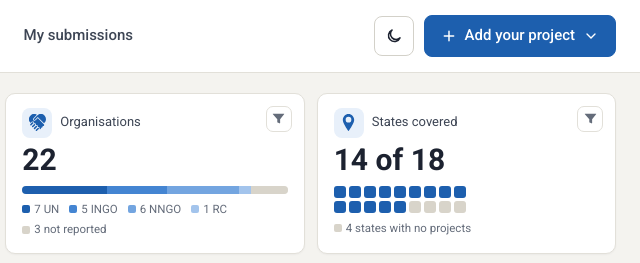
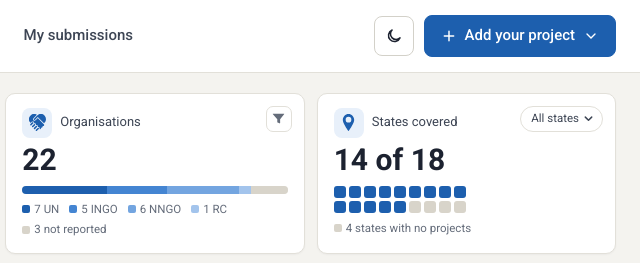
Before and after one commit to mdfazlulkarim/durable-solutions-sudan, a plain HTML site: page index.html in a window 1280 px wide. Shown: the top 263 px of the page, 640-1280 px from the left. Drawn offline with Linux system fonts and the light colour scheme.

Commit message:
Organisations card filters on lead or partner; state drop-down on the States card
- Clicking INGO, NNGO, RC or not reported shows projects where such an organisation is the lead or a partner (all leads are UN agencies, so the lead-type filter showed nothing); hover lists the organisations
- States covered card has a drop-down to select a state

```diff
--- a/assets/css/style.css
+++ b/assets/css/style.css
@@ -850,3 +850,10 @@ dialog.modal-donors { width: min(720px, calc(100vw - 24px)); }
   .dl-head, .dl-row { grid-template-columns: 18px minmax(0, 1fr) 76px 52px; }
   .dl-head span:nth-child(3), .dl-row .dl-bar, .dl-head span:nth-child(5), .dl-row .dl-pct { display: none; }
 }
+.kselect { position: absolute; top: 12px; right: 12px; max-width: 58%; height: 26px; display: inline-flex; align-items: center; gap: 4px; padding: 0 8px 0 10px; border: 1px solid var(--line); border-radius: 999px; font-size: 11.5px; color: var(--ink-2); background: var(--panel); cursor: pointer; }
+.kselect span { overflow: hidden; text-overflow: ellipsis; white-space: nowrap; }
+.kselect svg { width: 11px; height: 11px; flex: none; }
+.kselect:hover, .kselect:focus-within { border-color: var(--brand); color: var(--brand); }
+.kselect.on { background: var(--brand); border-color: var(--brand); color: var(--on-brand); font-weight: 500; }
+.kselect select { position: absolute; inset: 0; width: 100%; height: 100%; opacity: 0; cursor: pointer; font-size: 14px; }
+.kpi:has(.kselect) .kpi-label { padding-right: 96px; }
--- a/assets/js/app.js
+++ b/assets/js/app.js
@@ -17,6 +17,7 @@
     search: "", criteria: new Set(), itypes: new Set(), orgTypes: new Set(), leadership: new Set(),
     orgName: "", status: new Set(), minShare: 0, includeUnreported: true, groups: new Set(),
     scope: new Set(), donors: new Set(), coord: new Set(),
+    involved: new Set(), // organisation types taking part, as lead or partner (from the Organisations card)
     endingSoon: false,
     time: { mode: "all", from: null, to: null },
     colourBy: "projects",
@@ -36,6 +37,7 @@
     scope: (p, set) => set.has(p.nationwide ? "nationwide" : "states"),
     donors: (p, set) => set.has(p.donor),
     coord: (p, set) => set.has(p.coordination),
+    involved: (p, set) => (p.lead && set.has(p.orgType || "none")) || p.partners.some((_, i) => set.has(p.partnerTypes[i] || "none")),
   };
 
   function timeWindow() {
@@ -156,6 +158,7 @@
       scope: [{ v: "nationwide", label: "Nationwide" }, { v: "states", label: "One or more states" }],
       donors: count((p) => [p.donor]).map((d) => ({ v: d, label: d })),
       coord: count((p) => [p.coordination]).map((d) => ({ v: d, label: d })),
+      involved: [...SF.ORG_TYPES.map((o) => ({ v: o.key, label: `With ${o.label} (lead or partner)` })), { v: "none", label: "With organisations of type not reported" }],
     };
   }
   const GROUP_META = [
@@ -337,17 +340,24 @@
       [`${st.none} no status`, st.none, "var(--map-none)", "none", "Show only projects with no dates reported"],
     ].map(([l, n, c, v, t]) => [l, n, c, null, v, t]), stBase.length, "status");
 
-    // Organisations by type, leads and partners (breakdown without the organisation type filter)
+    // Organisations by type, leads and partners. A click shows projects where an organisation of that type
+    // takes part, as lead or partner (breakdown without that filter)
     const leads = new Set(list.map((p) => p.lead).filter(Boolean));
     const partners = new Set(list.flatMap((p) => p.partners).filter((o) => !leads.has(o)));
-    const types = orgTypeRows(filtered("orgTypes"));
-    const typeShort = { "UN agencies": "UN", "International NGOs": "INGO", "National NGOs": "NNGO", "Red Cross / Red Crescent": "RC", "Authorities": "authorities", "Other": "other", "Type not reported": "not reported" };
-    const typeCol = ["#1d5fae", "#4485d2", "#73a5e0", "#a3c4ec", "#6250d6", "#b7a9f5", "var(--map-none)"];
-    const typeKey = (l) => (SF.ORG_TYPES.find((o) => o.label === l) || {}).key;
-    const orgBody = bar(types.map((r, i) => {
-      const k = typeKey(r.l);
-      return [`${r.n} ${typeShort[r.l] || r.l}`, r.n, r.l === "Type not reported" ? "var(--map-none)" : typeCol[i], null, k || null, k ? `Show only projects led by ${r.l.toLowerCase().replace("un ", "UN ").replace("ngos", "NGOs")}` : ""];
-    }), types.reduce((a, r) => a + r.n, 0), "orgTypes");
+    const typeOf = new Map();
+    filtered("involved").forEach((p) => {
+      if (p.lead && !typeOf.has(p.lead)) typeOf.set(p.lead, p.orgType || "none");
+      p.partners.forEach((o, i) => { if (!typeOf.has(o)) typeOf.set(o, p.partnerTypes[i] || "none"); });
+    });
+    const typeShort = { "UN agency": "UN", "International NGO": "INGO", "National NGO": "NNGO", "Red Cross / Red Crescent": "RC", "Authorities": "authorities", "Other": "other", none: "not reported" };
+    const typeCol = ["#1d5fae", "#4485d2", "#73a5e0", "#a3c4ec", "#6250d6", "#b7a9f5"];
+    const typeRows = [...SF.ORG_TYPES.map((o) => o.key), "none"].map((k, i) => {
+      const names = [...typeOf].filter(([, t]) => t === k).map(([o]) => o).sort();
+      const what = k === "none" ? "organisations with type not reported" : SF.ORG_TYPES.find((o) => o.key === k).label;
+      return [`${names.length} ${typeShort[k]}`, names.length, k === "none" ? "var(--map-none)" : typeCol[i], null, k,
+        `${names.join(", ")}. Click to show projects with ${what}, as lead or partner`];
+    });
+    const orgBody = bar(typeRows, typeRows.reduce((a, r) => a + r[1], 0), "involved");
 
     // States: one square per state, states with projects first (most projects first)
     const ranked = STATES.map((s) => [s, per[s].projects.length]).sort((a, b) => b[1] - a[1] || a[0].localeCompare(b[0]));
@@ -391,17 +401,20 @@
 
     const cards = [
       { i: "reporting", l: "Projects", v: SF.fmtInt(list.length), body: projBody, f: "status", on: state.status.size > 0 },
-      { i: "partnership", l: "Organisations", v: SF.fmtInt(leads.size + partners.size), body: orgBody, f: "orgTypes", on: state.orgTypes.size > 0 },
-      { i: "location", l: "States covered", v: `${covered} of 18`, body: statesBody, f: "state", on: !!selState },
+      { i: "partnership", l: "Organisations", v: SF.fmtInt(leads.size + partners.size), body: orgBody, f: "involved", on: state.involved.size > 0 },
+      { i: "location", l: "States covered", v: `${covered} of 18`, body: statesBody, f: "state", on: !!selState,
+        corner: `<label class="kselect${selState ? " on" : ""}" title="Select a state"><span>${esc(selState || "All states")}</span><svg viewBox="0 0 12 12" aria-hidden="true"><path d="M2.5 4.5 6 8l3.5-3.5" fill="none" stroke="currentColor" stroke-width="1.6" stroke-linecap="round" stroke-linejoin="round"/></svg>
+          <select aria-label="Select a state"><option value="">All of Sudan</option>${[...STATES].sort().map((st) => `<option value="${esc(st)}"${st === selState ? " selected" : ""}>${esc(st)} (${per[st].projects.length})</option>`).join("")}</select></label>` },
       { i: "fund", l: "DS funding", v: SF.fmtMoney(ds) || "$0", body: fundBody, f: "donors", on: state.donors.size > 0 },
       { i: "time", warn: true, l: "Ending within 6 months", v: SF.fmtInt(soonBase.length), body: endBody, f: "endingSoon", on: state.endingSoon },
     ];
     const host = document.getElementById("kpis");
     host.innerHTML = cards.map((c) => `
-      <div class="card kpi${c.on ? " is-on" : ""}"><div class="kpi-label"><span class="kpi-ico${c.warn ? " warn" : ""}">${SF.icon(c.i)}</span>${c.l}</div>${c.on
+      <div class="card kpi${c.on ? " is-on" : ""}"><div class="kpi-label"><span class="kpi-ico${c.warn ? " warn" : ""}">${SF.icon(c.i)}</span>${c.l}</div>${c.corner ? c.corner : c.on
         ? `<button type="button" class="kclear" data-clear="${c.f}" aria-label="Clear the ${c.l} filter">Clear <span aria-hidden="true">&times;</span></button>`
         : `<span class="kf" title="Click a coloured item to filter" aria-hidden="true">${FUNNEL}</span>`}<div class="kpi-value">${c.v}</div>${c.body}</div>`).join("");
     host.onclick = onKpiClick;
+    host.onchange = (e) => { if (e.target.closest(".kselect")) selectState(e.target.value || null); };
   }
 
   function onKpiClick(e) {
```
Also changed, not shown: 1 other file.
